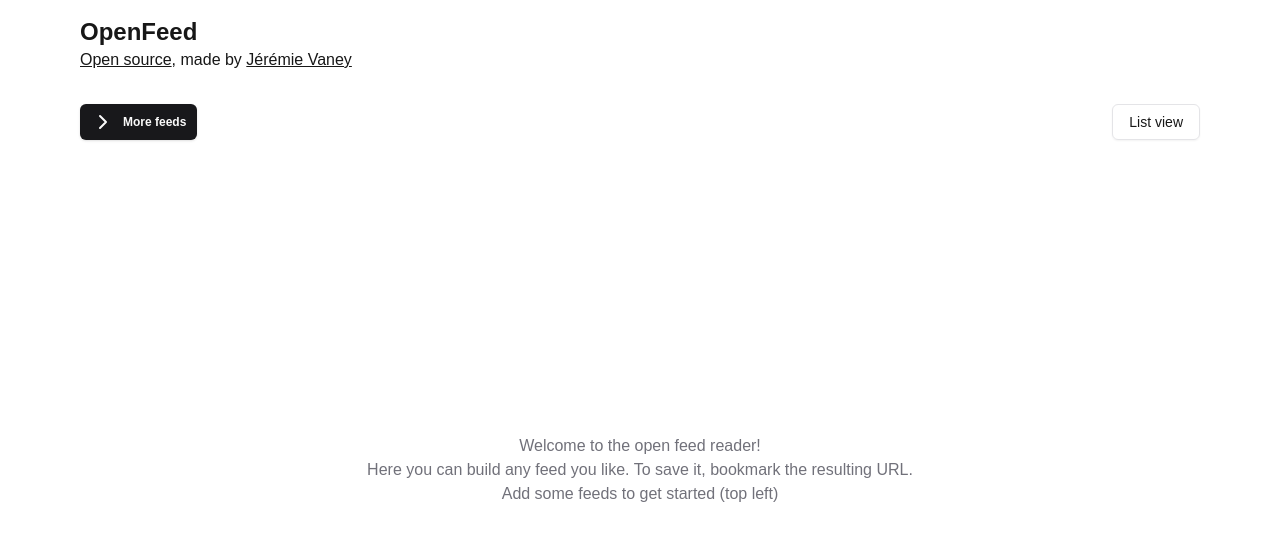
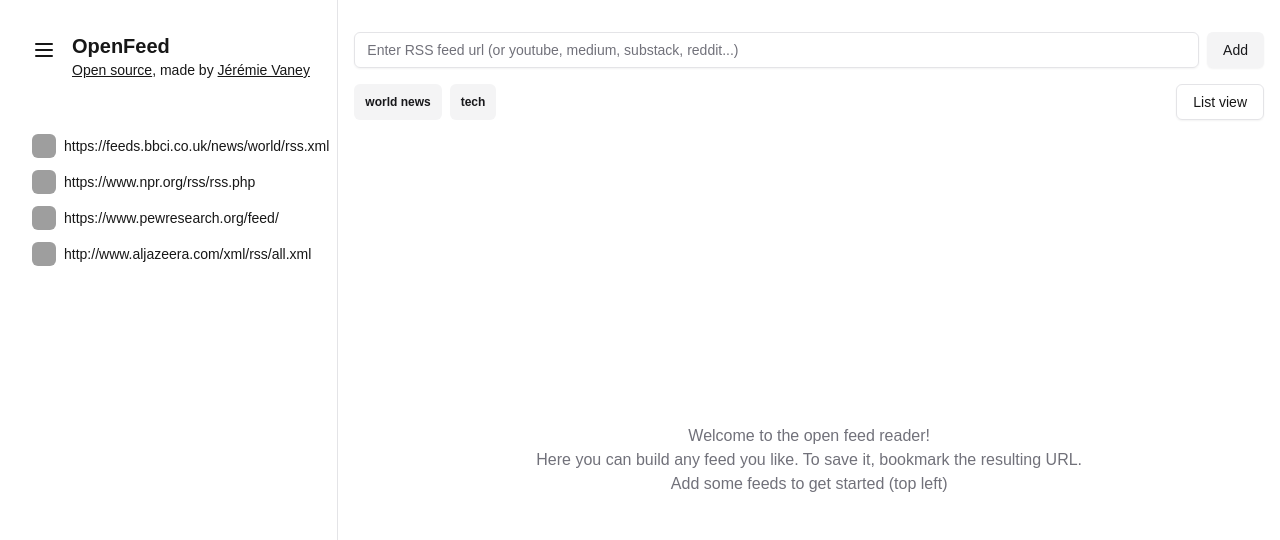
Before and after one commit to JeremieV/feed, a Next.js app: page / in a window 1280 px wide. Shown: the top 540 px of the page. Built offline with nearby package versions, Linux system fonts and the light colour scheme; grey boxes are pictures that could not be loaded.

Commit message:
changed how the control bar works. it now only displays topics. Search bar moved at the top of page. added sidebar.

```diff
--- a/src/app/ControlBar.tsx
+++ b/src/app/ControlBar.tsx
@@ -2,14 +2,10 @@
 
 import { Badge } from "@/components/ui/badge"
 import { Button } from "@/components/ui/button"
-import { Input } from "@/components/ui/input"
-import { displayUrl, urlToRSS } from "@/lib/helpers"
 import { useRouter } from "next/navigation"
-import { useState, useRef, KeyboardEvent } from 'react'
-import { ChevronRight } from "lucide-react"
+import { KeyboardEvent } from 'react'
 
 export default function ControlBar({ view, feeds }: { view: 'list' | 'grid', feeds: string[] }) {
-  const [expanded, setExpanded] = useState(false)
   const router = useRouter()
 
   function updateView(view: 'list' | 'grid') {
@@ -23,32 +19,9 @@
     router.push(`?view=${view}&feeds=${feeds.map(encodeURIComponent).join(',')}`)
   }
 
-  // RSS input
-  const [inputValue, setInputValue] = useState('')
-  const inputRef = useRef<HTMLInputElement>(null)
-  const handleKeyDown = (e: { key: string; preventDefault: () => void }) => {
-    if (e.key === 'Enter') {
-      e.preventDefault()
-      // validate url
-      addFeed()
-    }
-  }
-
-  async function addFeed() {
-    // validate url
-    if (!inputValue
-      || !inputValue.startsWith('http')
-      || feeds.includes(inputValue)) {
-      return
-    }
-    setFeeds([...feeds, await urlToRSS(inputValue)])
-    setInputValue('')
-    inputRef.current?.focus()
-  }
-
   const topics: { name: string, feeds: string[] }[] = [
     {
-      name: 'World news',
+      name: 'world news',
       feeds: [
         // "https://rss.nytimes.com/services/xml/rss/nyt/World.xml",
         "https://feeds.bbci.co.uk/news/world/rss.xml",
@@ -63,7 +36,7 @@
       ],
     },
     {
-      name: 'Tech',
+      name: 'tech',
       feeds: [
         "https://www.wired.com/feed/rss",
         "https://www.techcrunch.com/feed",
@@ -75,42 +48,45 @@
     }
   ]
 
-  const popularFeeds = [
-    // aggregators
-    "https://news.ycombinator.com/rss",
-    "https://rss.beehiiv.com/feeds/4aF2pGVAEN.xml",
-    "https://en.wikinews.org/w/index.php?title=Special:NewsFeed&feed=atom&categories=Published",
+  // const popularFeeds = [
+  //   // aggregators
+  //   "https://news.ycombinator.com/rss",
+  //   "https://rss.beehiiv.com/feeds/4aF2pGVAEN.xml",
+  //   "https://en.wikinews.org/w/index.php?title=Special:NewsFeed&feed=atom&categories=Published",
 
-    // world news
-    "https://rss.nytimes.com/services/xml/rss/nyt/World.xml",
-    "https://www.npr.org/rss/rss.php",
-    "https://www.pewresearch.org/feed/",
+  //   // world news
+  //   "https://rss.nytimes.com/services/xml/rss/nyt/World.xml",
+  //   "https://www.npr.org/rss/rss.php",
+  //   "https://www.pewresearch.org/feed/",
 
-    // tech
-    "https://www.wired.com/feed/rss",
-    "https://www.techcrunch.com/feed",
-    "https://www.theverge.com/rss/index.xml",
-    "https://www.techradar.com/rss",
-    "https://www.youtube.com/feeds/videos.xml?channel_id=UCsBjURrPoezykLs9EqgamOA", // Fireship
-    "https://www.youtube.com/feeds/videos.xml?channel_id=UCbRP3c757lWg9M-U7TyEkXA", // Theo - t3.gg
+  //   // javascript
+  //   "https://javascriptweekly.com/rss/1b7d8b6e",
 
-    // science
-    "https://www.nature.com/nature.rss",
-    "https://www.wired.com/feed/category/science/latest/rss",
+  //   // tech
+  //   "https://www.wired.com/feed/rss",
+  //   "https://www.techcrunch.com/feed",
+  //   "https://www.theverge.com/rss/index.xml",
+  //   "https://www.techradar.com/rss",
+  //   "https://www.youtube.com/feeds/videos.xml?channel_id=UCsBjURrPoezykLs9EqgamOA", // Fireship
+  //   "https://www.youtube.com/feeds/videos.xml?channel_id=UCbRP3c757lWg9M-U7TyEkXA", // Theo - t3.gg
 
-    // business
-    "https://www.wired.com/feed/category/business/latest/rss",
+  //   // science
+  //   "https://www.nature.com/nature.rss",
+  //   "https://www.wired.com/feed/category/science/latest/rss",
 
-    // blogs
-    "https://voussoir.net/writing/writing.atom",
-  ]
+  //   // business
+  //   "https://www.wired.com/feed/category/business/latest/rss",
+
+  //   // blogs
+  //   "https://voussoir.net/writing/writing.atom",
+  // ]
 
   return (
     <div>
       <div className="flex justify-between mb-4">
         {/* tag selection */}
         <div className="flex flex-wrap gap-2 mr-2">
-          <Badge
+          {/* <Badge
             role='button'
             tabIndex={0}
             onClick={() => setExpanded(!expanded)}
@@ -118,19 +94,19 @@
           >
             <ChevronRight className={`${expanded ? 'rotate-90' : ''} transition-transform`}></ChevronRight>
             <span className="ml-2">More feeds</span>
-          </Badge>
-          {feeds.map(f => (
+          </Badge> */}
+          {topics.map(topic => (
             <Badge
-              key={f}
+              key={topic.name}
+              title={topic.name}
               role='button'
               tabIndex={0}
-              title={f}
-              variant={"outline"}
-              className={`cursor-pointer transition-all bg-background text-foreground hover:bg-primary/10`}
-              onClick={() => setFeeds(feeds.filter(x => x !== f))}
-              onKeyDown={(event: KeyboardEvent) => event.key === 'Enter' && setFeeds(feeds.filter(x => x !== f))}
+              variant="secondary"
+              // className="cursor-pointer transition-all bg-foreground text-background hover:bg-primary/10"
+              onClick={() => setFeeds([...feeds, ...topic.feeds])}
+              onKeyDown={(event: KeyboardEvent) => event.key === 'Enter' && setFeeds([...feeds, ...topic.feeds])}
             >
-              {displayUrl(f)}
+              {topic.name}
             </Badge>
           ))}
         </div>
@@ -139,55 +115,6 @@
           {view === 'grid' ? 'List view' : 'Grid view'}
         </Button>
       </div>
-      {expanded && (
-        <div className="my-6">
-          <div className="flex w-full items-center space-x-2 my-4">
-            <Input
-              type="text"
-              ref={inputRef}
-              value={inputValue}
-              onChange={(e) => setInputValue(e.target.value)}
-              onKeyDown={handleKeyDown}
-              placeholder="Enter RSS feed url (or youtube, medium, substack, reddit...)"
-            />
-            <Button onClick={() => addFeed()}>Add</Button>
-          </div>
-          <div className="flex flex-wrap gap-2 mb-2">
-            <p className="font-semibold">Topics</p>
-            {topics.map(topic => (
-              <Badge
-                key={topic.name}
-                title={topic.name}
-                role='button'
-                tabIndex={0}
-                variant="secondary"
-                // className="cursor-pointer transition-all bg-foreground text-background hover:bg-primary/10"
-                onClick={() => setFeeds([...feeds, ...topic.feeds])}
-                onKeyDown={(event: KeyboardEvent) => event.key === 'Enter' && setFeeds([...feeds, ...topic.feeds])}
-              >
-                {topic.name}
-              </Badge>
-            ))}
-          </div>
-          <div className="flex flex-wrap gap-2">
-            <p className="font-semibold">Popular feeds</p>
-            {popularFeeds.filter(f => !feeds.includes(f)).map(f => (
-              <Badge
-                key={f}
-                title={f}
-                role='button'
-                tabIndex={0}
-                variant={"outline"}
-                className={`cursor-pointer transition-all bg-background text-foreground hover:bg-primary/10`}
-                onClick={() => setFeeds([...feeds, f])}
-                onKeyDown={(event: KeyboardEvent) => event.key === 'Enter' && setFeeds([...feeds, f])}
-              >
-                {displayUrl(f)}
-              </Badge>
-            ))}
-          </div>
-        </div>
-      )}
     </div>
   )
 }
--- a/src/app/GridView.tsx
+++ b/src/app/GridView.tsx
@@ -1,7 +1,7 @@
 "use client"
 
 import { fetchMetadata, Metadata } from "@/lib/fetchMetadata"
-import { displayTimeAgo, displayUrl } from "@/lib/helpers"
+import { displayTimeAgo, displayUrl, faviconUrl } from "@/lib/helpers"
 import { Story } from "@/lib/types"
 import Thumbnail from "./Thumbnail"
 import { Skeleton } from "@/components/ui/skeleton"
@@ -58,14 +58,14 @@
         <div className='pt-3 min-w-10'>
           {/* eslint-disable-next-line @next/next/no-img-element */}
           <img
-            src={`https://icons.duckduckgo.com/ip3/${encodeURIComponent(new URL(story.url).hostname)}.ico`}
+            src={faviconUrl(story.url)}
             alt=""
             className="aspect-square rounded-md w-10 h-10 object-cover" />
         </div>
         <div className="p-3 flex flex-col gap-1">
           <h2 className="font-semibold text-foreground line-clamp-2">{story.title}</h2>
           <div className="text-sm text-muted-foreground flex flex-col gap-1">
-            <div title={story.url} className="hover:text-primary transition-colors">{displayUrl(story.url)}</div>
+            <a href={`/feed/${encodeURIComponent(story.feedUrl)}`} title={story.feedTitle} className="hover:text-primary transition-colors">{displayUrl(story.url)}</a>
             <span>{displayTimeAgo(story.published)}</span>
           </div>
         </div>
--- a/src/app/ListView.tsx
+++ b/src/app/ListView.tsx
@@ -16,7 +16,7 @@
           <div className='flex flex-col'>
             <span className='hover:underline text-foreground line-clamp-3'>{story.title}</span>
             <div className='text-muted-foreground text-sm flex'>
-              <div title={story.url} className="hover:text-primary transition-colors">{displayUrl(story.url)}</div>
+              <a href={`/feed/${encodeURIComponent(story.feedUrl)}`} title={story.feedTitle} className="hover:text-primary transition-colors">{displayUrl(story.url)}</a>
               <span className="mx-1">{`•`}</span><span>{displayTimeAgo(story.published)}</span>
             </div>
           </div>
--- /dev/null
+++ b/src/app/Scaffold.tsx
@@ -0,0 +1,48 @@
+"use client"
+
+import { Menu } from "lucide-react";
+import SearchBar from "./SearchBar";
+import { Button } from "@/components/ui/button";
+import { faviconUrl } from "@/lib/helpers";
+
+export default function Scaffold({
+  children,
+}: Readonly<{
+  children: React.ReactNode;
+}>) {
+  // const [sideBarExpanded, setSideBarExpanded] = useState(true)
+
+  const subscriptions = [
+    "https://feeds.bbci.co.uk/news/world/rss.xml",
+    "https://www.npr.org/rss/rss.php",
+    "https://www.pewresearch.org/feed/",
+    "http://www.aljazeera.com/xml/rss/all.xml",
+  ]
+
+  return (
+    <div className="flex">
+      {/* sidebar div */}
+      <div className="h-svh flex flex-col border-r p-4">
+        <div className="flex py-4">
+          <Button variant="ghost"><Menu /></Button>
+          <div>
+            <h1 className="text-xl font-bold"><a href="/">OpenFeed</a></h1>
+            <p className='mb-8 text-sm'>
+              <a href="https://github.com/jeremiev/feed" className='underline'>Open source</a>, made by <a href="https://jeremievaney.com" className='underline'>Jérémie Vaney</a>
+            </p>
+          </div>
+        </div>
+        {subscriptions.map(feed => (
+          <Button variant="ghost" className="justify-start gap-2" key={feed}>
+            <img src={faviconUrl(feed)} alt="" className="aspect-square w-6 h-6 rounded-md" />
+            {feed}
+          </Button>
+        ))}
+      </div>
+      <div className="w-full max-w-6xl mx-auto p-4 min-h-svh flex flex-col" id='top'>
+        <SearchBar />
+        {children}
+      </div>
+    </div>
+  )
+}
--- /dev/null
+++ b/src/app/SearchBar.tsx
@@ -0,0 +1,44 @@
+"use client"
+
+import { Button } from "@/components/ui/button";
+import { Input } from "@/components/ui/input";
+// import { displayUrl, urlToRSS } from "@/lib/helpers"
+import { useState, useRef, KeyboardEvent } from 'react'
+
+export default function SearchBar() {
+  async function addFeed() {
+    // validate url
+    // if (!inputValue
+    //   || !inputValue.startsWith('http')
+    //   || feeds.includes(inputValue)) {
+    //   return
+    // }
+    // setFeeds([...feeds, await urlToRSS(inputValue)])
+    // setInputValue('')
+    // inputRef.current?.focus()
+  }
+
+  const [inputValue, setInputValue] = useState('')
+  const inputRef = useRef<HTMLInputElement>(null)
+  const handleKeyDown = (e: { key: string; preventDefault: () => void }) => {
+    if (e.key === 'Enter') {
+      e.preventDefault()
+      // validate url
+      addFeed()
+    }
+  }
+
+  return (
+    <div className="flex w-full items-center space-x-2 py-4">
+      <Input
+        type="text"
+        ref={inputRef}
+        value={inputValue}
+        onChange={(e) => setInputValue(e.target.value)}
+        onKeyDown={handleKeyDown}
+        placeholder="Enter RSS feed url (or youtube, medium, substack, reddit...)"
+      />
+      <Button variant="secondary" onClick={() => addFeed()}>Add</Button>
+    </div>
+  )
+}
--- a/src/app/feed/page.tsx
+++ /dev/null
@@ -1,5 +0,0 @@
-export default function FeedPage() {
-  return (
-    <div>TODO create the layout for a feed page using this feed: https://www.reddit.com/r/gifs.rss</div>
-  )
-}
--- a/src/app/layout.tsx
+++ b/src/app/layout.tsx
@@ -2,8 +2,8 @@
 import localFont from "next/font/local";
 import "./globals.css";
 import { ThemeProvider } from "@/components/theme-provider";
-import { Suspense } from "react";
 import { Analytics } from "@vercel/analytics/react"
+import Scaffold from "./Scaffold";
 
 const geistSans = localFont({
   src: "./fonts/GeistVF.woff",
@@ -37,9 +37,7 @@
           enableSystem
           disableTransitionOnChange
         >
-          <Suspense>
-            {children}
-          </Suspense>
+          <Scaffold>{children}</Scaffold>
         </ThemeProvider>
         <Analytics />
       </body>
--- a/src/app/page.tsx
+++ b/src/app/page.tsx
@@ -1,5 +1,6 @@
 "use client"
 
+import { Fragment } from "react";
 import ControlBar from "./ControlBar"
 import Stories from './Stories'
 
@@ -8,12 +9,9 @@
   const feeds: string[] = searchParams.feeds?.split(',').filter(x => x).map(decodeURIComponent) || [];
 
   return (
-    <div className="w-full max-w-6xl mx-auto p-4 min-h-svh flex flex-col" id='top'>
-      <h1 className="text-2xl font-bold">OpenFeed</h1>
-      <p className='mb-8'><a href="https://github.com/jeremiev/feed" className='underline'>
-        Open source</a>, made by <a href="https://jeremievaney.com" className='underline'>Jérémie Vaney</a></p>
+    <Fragment>
       <ControlBar view={view} feeds={feeds} />
       <Stories view={view} feeds={feeds}></Stories>
-    </div>
+    </Fragment>
   )
 }
--- a/src/lib/helpers.ts
+++ b/src/lib/helpers.ts
@@ -1,7 +1,15 @@
 import { youtubeToRSS } from "./fetchRSS";
 
 export function displayUrl(url: string): string {
-  return new URL(url).host.replace(/^www\./, '').replace(/.com$/, '')
+  return new URL(url).host.replace(/^www\./, '') // .replace(/.com$/, '')
+}
+
+export function faviconUrl(url: string): string {
+  try {
+    return `https://icons.duckduckgo.com/ip3/${encodeURIComponent(new URL(url).hostname)}.ico`;
+  } catch {
+    return "https://icons.duckduckgo.com/ip3/"
+  }
 }
 
 export function displayTimeAgo(dateStr: string): string {
--- a/src/lib/types.ts
+++ b/src/lib/types.ts
@@ -1,6 +1,8 @@
 export interface Story {
-  id: number
+  id: string
   title: string
+  feedUrl: string
+  feedTitle: string
   thumbnail?: string
   url: string
   published: string
```
Also changed, not shown: src/app/feed/[feed]/page.tsx (added, +39 -0 lines), src/lib/fetchRSS.ts (+49 -28 lines), 1 other file (tests, documents, lock files or other folders).
